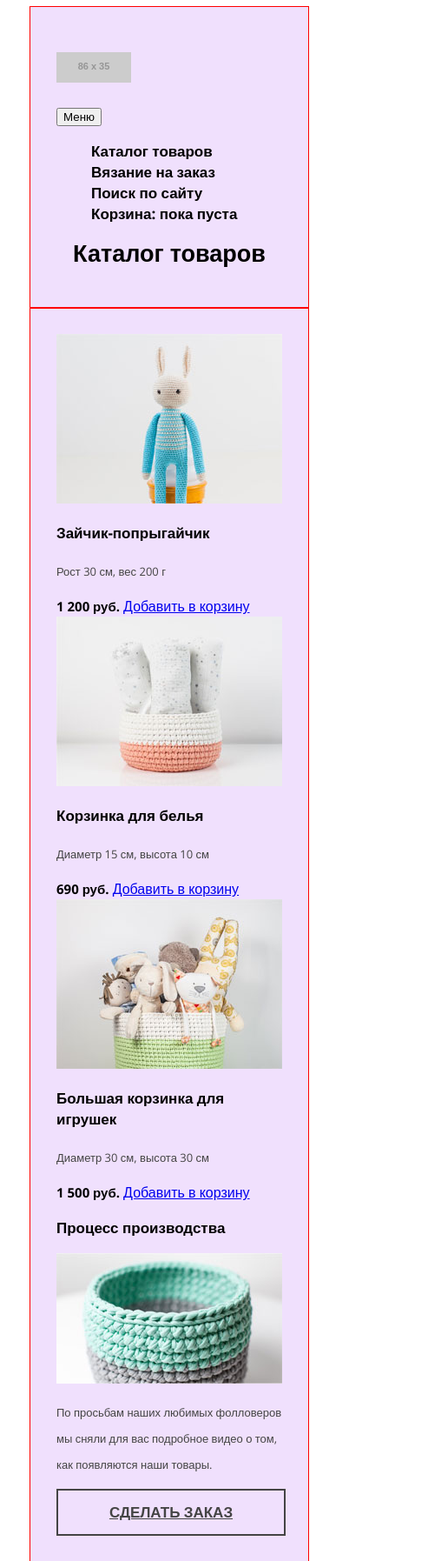
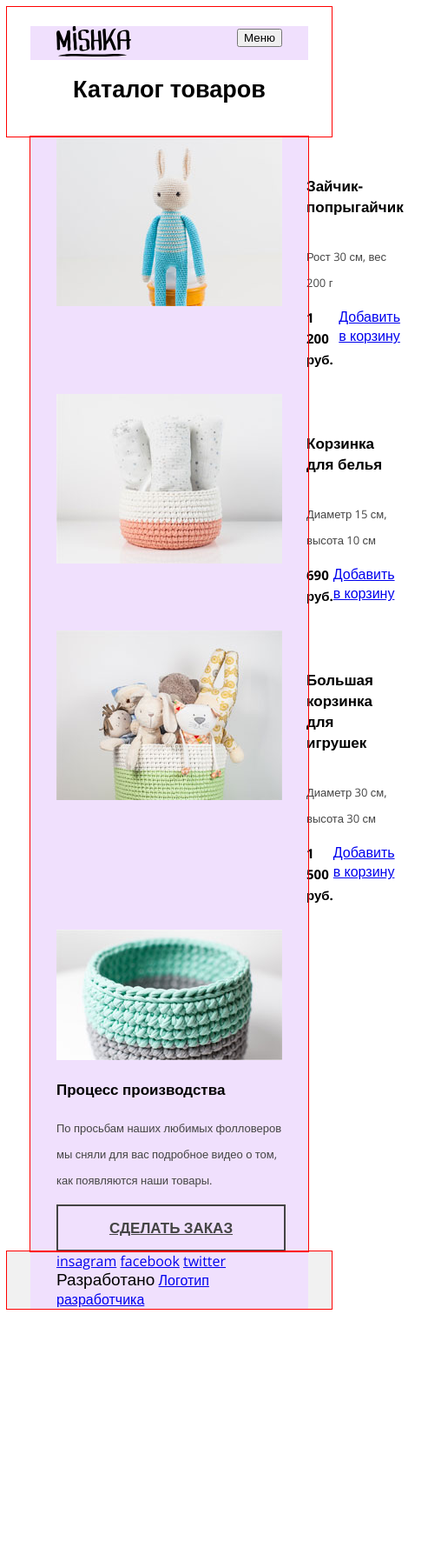
Before and after one commit to Web-proger/mishka, a website: page catalog.html in a window 390 px wide. Shown: the top 1795 px of the page at 87% size, 493 px wide, since content can reach past the window. After the commit the page ends 1513 px from the top, so only its background shows below. Drawn offline with nearby package versions, Linux system fonts and the light colour scheme; files that its build step writes are made by us from their sources; placeholder pictures from the web are drawn by us.

Commit message:
Делаю разметку на флексах. Частично сделал шапку, футер и каталог для мобильной и Tab версии

```diff
--- a/catalog.html
+++ b/catalog.html
@@ -7,15 +7,16 @@
     <link href="https://fonts.googleapis.com/css?family=Open+Sans:400,700&amp;subset=cyrillic" rel="stylesheet">
   </head>
   <body>
-    <header class="inner-page-header container">
+    <header class="inner-page-header">
+      <div class="container inner-page-header__flex-wrap">
         <div class="main-page-header__top">
           <a class="main-page-header__logo" href="index.html">
-            <img src="http://placehold.it/86x35/44eeab/112233">
+            <img src="img/logo-mobile.svg" alt="Логотип">
           </a>
         </div>
         <nav class="inner-page-header__menu main-menu">
           <button class="main-menu__btn">Меню</button>
-          <ul class="main-menu__items">
+          <ul class="main-menu__items main-menu__items--mob-hidden">
             <li class="main-menu__item">
               <a class="main-menu__item-link main-menu__item-link--active">Каталог товаров</a>
             </li>
@@ -30,62 +31,84 @@
             </li>
           </ul>
         </nav>
+      </div>
       <h1 class="inner-page-header__caption">Каталог товаров</h1>
     </header>
 
     <main class="main-content container">
-      <article class="catalog-item">
-        <a href="#" class="catalog-item__img-link">
-          <img class="catalog-item__img" src="img/photo-1-mobile@1x.jpg" width="260" height="195" alt="Зайчик-попрыгайчик">
+      <section class="catalog">
+        <article class="catalog__item">
+          <div class="catalog__picture">
+            <a href="#" class="catalog__img-link">
+              <img class="catalog__img" src="img/photo-1-mobile@1x.jpg" width="260" height="195" alt="Зайчик-попрыгайчик">
             </a>
-        <h3 class="catalog-item__caption">
-          <a href="#" class="catalog-item__caption-name">Зайчик-попрыгайчик</a>
+          </div>
+          <div class="catalog__description">
+            <h3 class="catalog__caption">
+              <a href="#" class="catalog__caption-name">Зайчик-попрыгайчик</a>
             </h3>
-        <p class="catalog-item__size">Рост 30 см, вес 200 г</p>
-        <div class="catalog-item__buy ">
-          <b class="catalog-item__price">1 200 руб.</b>
-          <a href="#" class="catalog-item__cart">Добавить в корзину</a>
+            <p class="catalog__size">Рост 30 см, вес 200 г</p>
+            <div class="catalog__buy">
+              <b class="catalog__price">1 200 руб.</b>
+              <a href="#" class="catalog__cart">Добавить в корзину</a>
+            </div>
           </div>
         </article>
-      <article class="catalog-item">
-        <a href="#" class="catalog-item__img-link">
-          <img class="catalog-item__img" src="img/photo-2-mobile@1x.jpg" width="260" height="195" alt="Корзинка для белья">
+        <article class="catalog__item">
+          <div class="catalog__picture">
+            <a href="#" class="catalog__img-link">
+              <img class="catalog__img" src="img/photo-2-mobile@1x.jpg" width="260" height="195" alt="Корзинка для белья">
             </a>
-        <h3 class="catalog-item__caption">
-          <a href="#" class="catalog-item__caption-name">Корзинка для белья</a>
+          </div>
+          <div class="catalog__description">
+            <h3 class="catalog__caption">
+              <a href="#" class="catalog__caption-name">Корзинка для белья</a>
             </h3>
-        <p class="catalog-item__size">Диаметр 15 см, высота 10 см</p>
-        <div class="catalog-item__buy ">
-          <b class="catalog-item__price">690 руб.</b>
-          <a href="#" class="catalog-item__cart">Добавить в корзину</a>
+            <p class="catalog__size">Диаметр 15 см, высота 10 см</p>
+            <div class="catalog__buy">
+              <b class="catalog__price">690 руб.</b>
+              <a href="#" class="catalog__cart">Добавить в корзину</a>
+            </div>
           </div>
         </article>
-      <article class="catalog-item">
-        <a href="#" class="catalog-item__img-link">
-          <img class="catalog-item__img" src="img/photo-3-mobile@1x.jpg" width="260" height="195" alt="Большая корзинка для игрушек">
+        <article class="catalog__item">
+          <div class="catalog__picture">
+            <a href="#" class="catalog__img-link">
+              <img class="catalog__img" src="img/photo-3-mobile@1x.jpg" width="260" height="195" alt="Большая корзинка для игрушек">
             </a>
-        <h3 class="catalog-item__caption">
-          <a href="#" class="catalog-item__caption-name">Большая корзинка для игрушек</a>
+          </div>
+          <div class="catalog__description">
+            <h3 class="catalog__caption">
+              <a href="#" class="catalog__caption-name">Большая корзинка для игрушек</a>
             </h3>
-        <p class="catalog-item__size">Диаметр 30 см, высота 30 см</p>
-        <div class="catalog-item__buy ">
-          <b class="catalog-item__price">1 500 руб.</b>
-          <a href="#" class="catalog-item__cart">Добавить в корзину</a>
+            <p class="catalog__size">Диаметр 30 см, высота 30 см</p>
+            <div class="catalog__buy">
+              <b class="catalog__price">1 500 руб.</b>
+              <a href="#" class="catalog__cart">Добавить в корзину</a>
+            </div>
           </div>
         </article>
-      <article class="production-block">
-        <h3 class="production-block__caption">
-          <a class="production-block__caption-name" href="#">Процесс производства</a>
+        <article class="production">
+          <div class="production__video">
+            <img class="production__video-img" src="img/video-mobile@1x.jpg">
+          </div>
+          <div class="production__block-wrap">
+            <h3 class="production__caption">
+              <a class="production__caption-name" href="#">Процесс производства</a>
             </h3>
-        <div class="production-block__video">
-          <img src="img/video-mobile@1x.jpg">
+            <p class="production__description">По просьбам наших любимых фолловеров мы сняли для вас подробное видео о том, как появляются наши товары.</p>
+            <a class="production__order-btn btn" href="#">Сделать заказ</a>
           </div>
-        <p class="production-block__description">По просьбам наших любимых фолловеров мы сняли для вас подробное видео о том, как появляются наши товары.</p>
-        <a class="production-block__order-btn btn" href="#">Сделать заказ</a>
         </article>
+      </section>
+
     </main>
 
-    <footer class="page-footer container">
+    <footer class="page-footer">
+      <div class="container">
+        <a class="page-footer__logo visually-hidden">
+          <img src="img/logo-mobile.svg" alt="Логотип">
+        </a>
         <div class="page-footer__social">
           <a href="#" class="page-footer__social-item page-footer__social-item--ico-inst">insagram</a>
           <a href="#" class="page-footer__social-item page-footer__social-item--ico-fb">facebook</a>
@@ -94,6 +117,7 @@
         <div class="page-footer__copyright">
           <span>Разработано</span>
           <a href="#" class="page-footer__copyright-link">Логотип разработчика</a>
+        </div>
       </div>
     </footer>
     <div class="modal-cart">
--- a/gulpfile.js
+++ b/gulpfile.js
@@ -8,7 +8,7 @@ var autoprefixer = require("autoprefixer");
 var server = require("browser-sync").create();
 
 gulp.task("style", function() {
-  return gulp.src("sass/style.scss")
+  gulp.src("sass/style.scss")
     .pipe(plumber())
     .pipe(sass())
     .pipe(postcss([
@@ -29,6 +29,6 @@ gulp.task("serve", ["style"], function() {
     ui: false
   });
 
-  gulp.watch("sass/**/*.{scss,sass}", {debounceDelay: 500}, ["style"]);
+  gulp.watch("sass/**/*.{scss,sass}", ["style"]);
   gulp.watch("*.html").on("change", server.reload);
 });
--- /dev/null
+++ b/sass/blocks/catalog.scss
@@ -0,0 +1,59 @@
+.catalog {
+  display: flex;
+  flex-wrap: wrap;
+  margin-left: auto;
+  margin-right: auto;
+  font-family: 'Open Sans', sans-serif;
+  color: #000000;
+  &__caption {
+  font-size: 17px;
+  line-height: 24px;
+  font-weight: 700;
+  }
+  &__caption-name {
+    color: #000000;
+    text-decoration: none;
+  }
+  &__description {
+    display: flex;
+    flex-direction: column;
+    flex-grow: 1;
+    padding: 28px;
+
+  }
+  &__buy {
+    display: flex;
+    justify-content: space-between;
+    margin-top: auto;
+  }
+  &__size {
+  font-size: 13px;
+  line-height: 30px;
+  font-weight: 400;
+  color: #444444;
+  }
+  &__item {
+    width: 100%;
+    display: flex;
+  }
+  &__price {
+  font-size: 15px;
+  line-height: 24px;
+  font-weight: 700;
+  }
+  &__cart {
+
+  }
+}
+
+@media #{$tablet-width} {
+  .catalog {
+    &__item {
+      display: flex;
+    }
+  }
+}
+
+@media #{$desctop-width} {
+
+}
--- a/sass/blocks/inner-page-header.scss
+++ b/sass/blocks/inner-page-header.scss
@@ -1,4 +1,12 @@
 .inner-page-header {
+  padding: 22px 0;
+  &__flex-wrap {
+  display: flex;
+  justify-content: space-between;
+  }
+  &__logo img{
+    text-align: center;
+  }
   &__caption {
     @include main-caption;
   }
--- a/sass/blocks/main-menu.scss
+++ b/sass/blocks/main-menu.scss
@@ -5,7 +5,13 @@
   font-weight: 700;
   color: #000000;
   &__items {
+    display: flex;
+    flex-direction: column;
+    padding-left: 0;
     list-style: none;
+  }
+  &__items--mob-hidden {
+    display: none;
   }
   &__item {
 
@@ -15,3 +21,26 @@
     text-decoration: none;
   }
 }
+
+@media #{$tablet-width} {
+  .main-menu {
+    font-size: 15px;
+    color: #000000;
+    &__items {
+      flex-direction: row;
+    }
+    &__items--mob-hidden {
+      display: block;
+    }
+    &__item {
+
+    }
+    &__item-link {
+
+    }
+  }
+}
+
+@media #{$desctop-width} {
+
+}
--- a/sass/blocks/main-page-header.scss
+++ b/sass/blocks/main-page-header.scss
@@ -1,7 +1,10 @@
 .main-page-header {
+  padding: 22px 0;
+  &__flex-wrap {
+  display: flex;
+  justify-content: space-between;
+  }
   &__logo img{
-    padding-top: 22px;
-    padding-bottom: 22px;
     text-align: center;
   }
   &__caption {
--- a/sass/blocks/modal-cart.scss
+++ b/sass/blocks/modal-cart.scss
@@ -1,4 +1,5 @@
 .modal-cart {
+  display: none;
   font-family: 'Open Sans', sans-serif;
   &__caption {
   font-size: 25px;
--- a/sass/blocks/page-footer.scss
+++ b/sass/blocks/page-footer.scss
@@ -1,4 +1,6 @@
 .page-footer {
+  display: flex;
+  flex-direction: column;
   font-family: 'Open Sans', sans-serif;
   background-color: #f1f1f1;
   &__copyright span {
@@ -6,3 +8,15 @@
     line-height: 18px;
   }
 }
+
+@media #{$tablet-width} {
+  .page-footer {
+    flex-direction: row;
+    justify-content: space-between;
+  }
+}
+
+//Десктоп
+@media #{$desctop-width} {
+
+}
--- a/sass/blocks/production-block.scss
+++ /dev/null
@@ -1,18 +0,0 @@
-.production-block {
-  font-family: 'Open Sans', sans-serif;
-  &__caption {
-  font-size: 17px;
-  line-height: 24px;
-  font-weight: 700;
-  }
-  &__caption-name {
-    color: #000000;
-    text-decoration: none;
-  }
-  &__description {
-  font-size: 13px;
-  line-height: 30px;
-  font-weight: 400;
-  color: #444444;
-  }
-}
--- a/sass/blocks/catalog-item.scss
+++ b/sass/blocks/production.scss
@@ -1,6 +1,7 @@
-.catalog-item {
+.production {
+  display: flex;
+  flex-direction: column;
   font-family: 'Open Sans', sans-serif;
-  color: #000000;
   &__caption {
   font-size: 17px;
   line-height: 24px;
@@ -10,18 +11,23 @@
     color: #000000;
     text-decoration: none;
   }
-  &__size {
+  &__description {
   font-size: 13px;
   line-height: 30px;
   font-weight: 400;
   color: #444444;
   }
-  &__price {
-  font-size: 15px;
-  line-height: 24px;
-  font-weight: 700;
-  }
-  &__cart {
+}
 
+@media #{$tablet-width} {
+  .production {
+    &__video-img {
+      width: 100%;
+      height: auto;
+    }
   }
 }
+
+@media #{$desctop-width} {
+
+}
--- a/sass/global.scss
+++ b/sass/global.scss
@@ -2,15 +2,41 @@
   width: 260px;
   margin: 0 auto;
   background-color: #f0e0fd;
+  padding: 0 30px;
 }
 
-.main-content,
+/*.main-content,
 .main-page-header,
 .inner-page-header,
 .page-footer  {
   padding: 30px;
-}
+}*/
 
 header, main, footer {
   outline: 1px solid red;
 }
+
+.visually-hidden {
+  display: none;
+}
+
+/*img {
+  width: 100%;
+  height: auto;
+}*/
+
+//Планшет
+@media #{$tablet-width} {
+  .container {
+    width: 668px;
+    padding: 0 50px;
+  }
+  .visually-hidden {
+  display: block;
+  }
+}
+
+//Десктоп
+@media #{$desctop-width} {
+
+}
--- a/sass/style.scss
+++ b/sass/style.scss
@@ -5,7 +5,7 @@
 @import "global";
 
 @import "blocks/about";
-@import "blocks/catalog-item";
+@import "blocks/catalog";
 @import "blocks/contacts";
 @import "blocks/goods-week";
 @import "blocks/inner-page-header";
@@ -16,6 +16,6 @@
 @import "blocks/order";
 @import "blocks/page-footer";
 @import "blocks/product-parametr";
-@import "blocks/production-block";
+@import "blocks/production";
 @import "blocks/promo";
 @import "blocks/reviews";
--- a/sass/variables.scss
+++ b/sass/variables.scss
@@ -0,0 +1,3 @@
+$mobile-width: "(min-width: 320px)";
+$tablet-width: "(min-width: 768px)";
+$desctop-width: "(min-width: 1150px)";
```
Also changed, not shown: form.html (+11 -4 lines), index.html (+14 -7 lines). Lines whose indentation alone changed are shown as unchanged.
